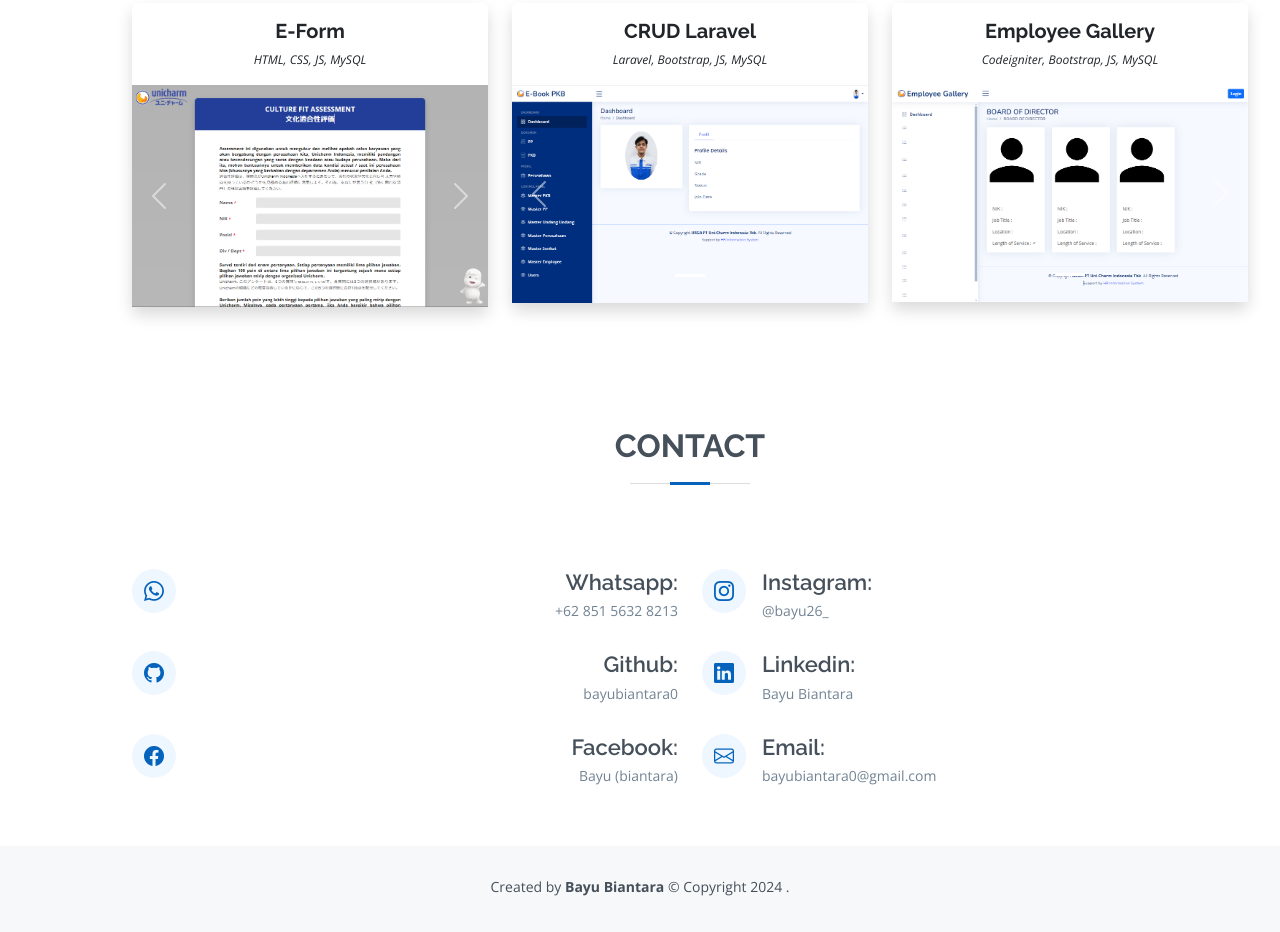
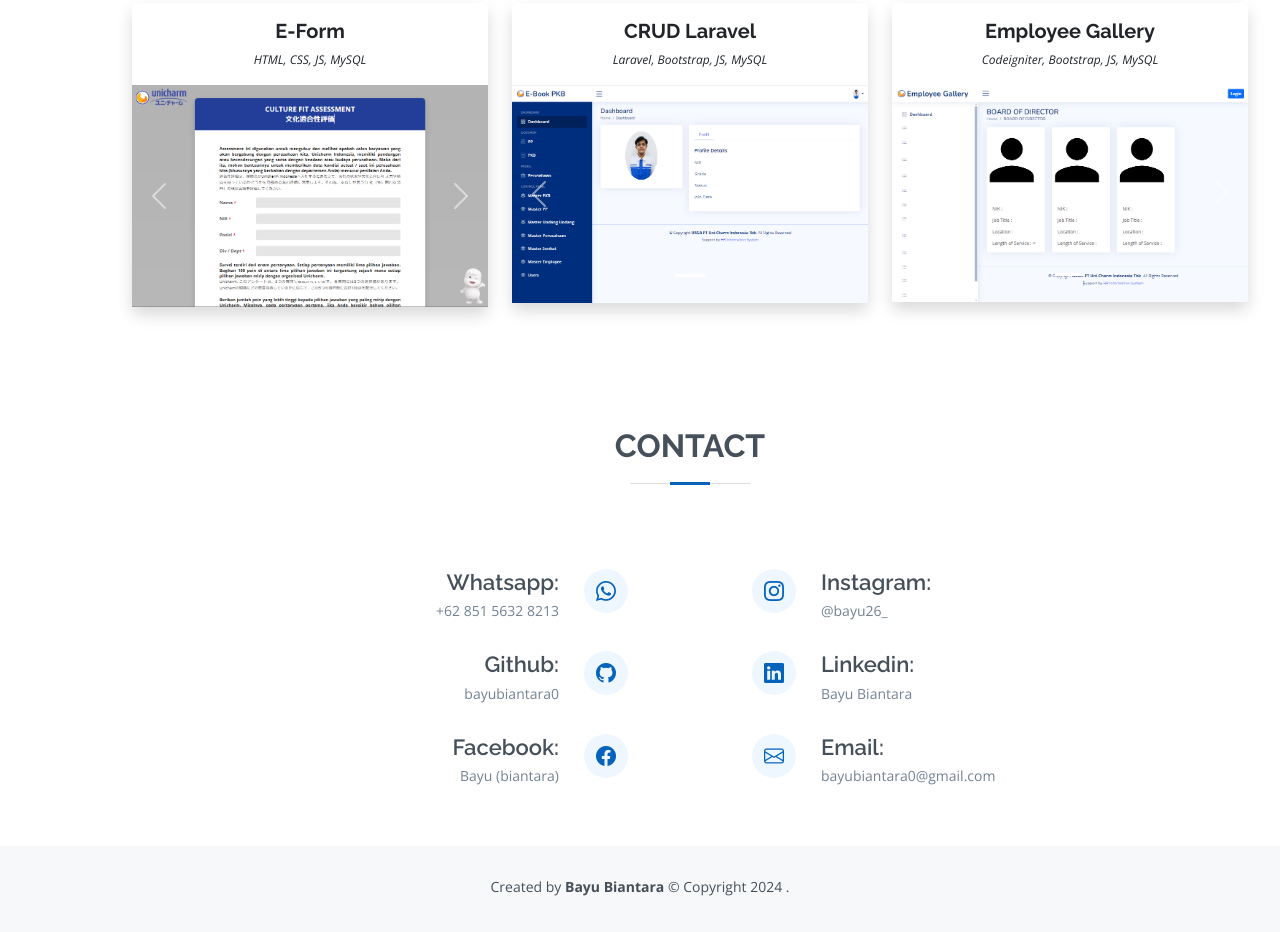
Before and after one commit to bayubiantara0/Portfolio, a plain HTML site: page index.html in a window 1280 px wide. Shown: the part 3362-4294 px from the top of the page. Drawn offline with nearby package versions, Linux system fonts and the light colour scheme.

Commit message:
Update style.css

```diff
--- a/assets/css/style.css
+++ b/assets/css/style.css
@@ -1049,7 +1049,23 @@ section {
     background: #fff;
 }
 
-.contact .info i {
+.contact .info .kiri {
+    font-size: 20px;
+    color: #0563bb;
+    float: right;
+    width: 44px;
+    height: 44px;
+    background: #eef7ff;
+    display: flex;
+    justify-content: center;
+    align-items: center;
+    border-radius: 50px;
+    transition: all 0.3s ease-in-out;
+    margin-left: 25px;
+    margin-right: 50px;
+}
+
+.contact .info .kanan {
     font-size: 20px;
     color: #0563bb;
     float: left;
@@ -1061,6 +1077,8 @@ section {
     align-items: center;
     border-radius: 50px;
     transition: all 0.3s ease-in-out;
+    margin-left: 50px;
+    margin-right: 25px;
 }
 
 .contact .info h4 {
```
